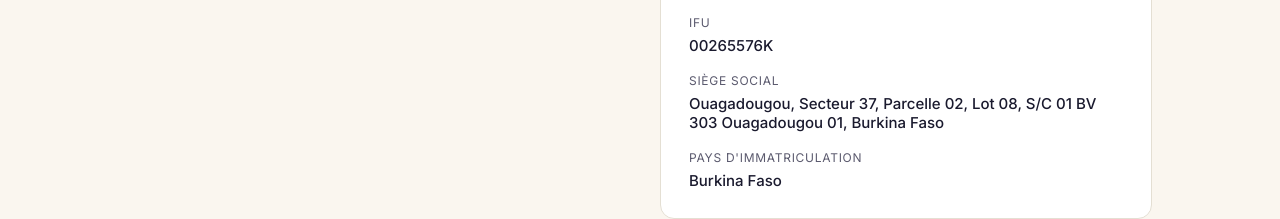
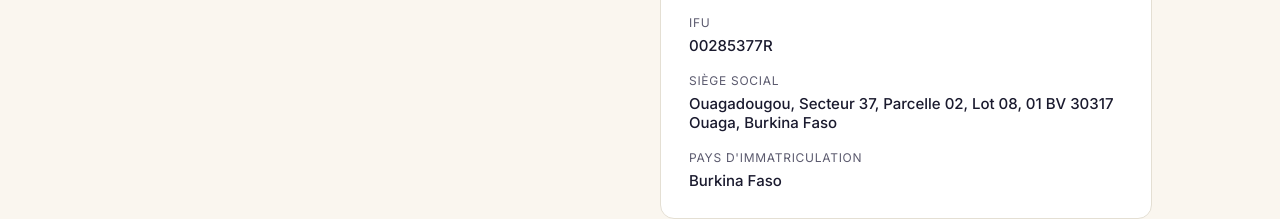
Before and after one commit to yoigor226/intsys, a plain HTML site: page index.html in a window 1280 px wide. Shown: the part 2570-2789 px from the top of the page. Drawn offline with Linux system fonts and the light colour scheme.

Commit message:
fix(legal): corrige l'IFU et le siège social avec le certificat officiel d'INTSYS
Le document précédent (IFU 00265576K) était établi au nom de "Meister
Intelligent System", une immatriculation différente. Le certificat IFU et
la déclaration M0 fournis pour INTSYS (RCCM BF-OUA-01-2025-B12-15182)
donnent l'IFU 00285377R et une adresse plus précise (01 BV 30317 Ouaga,
au lieu du numéro tronqué lu sur l'extrait RCCM photographié).

Co-Authored-By: Claude Sonnet 5 <noreply@anthropic.com>

```diff
--- a/index.html
+++ b/index.html
@@ -345,9 +345,9 @@
         <div class="k">RCCM</div>
         <div class="v">BF-OUA-01-2025-B12-15182</div>
         <div class="k">IFU</div>
-        <div class="v">00265576K</div>
+        <div class="v">00285377R</div>
         <div class="k">Siège social</div>
-        <div class="v">Ouagadougou, Secteur 37, Parcelle 02, Lot 08, S/C 01 BV 303 Ouagadougou 01, Burkina Faso</div>
+        <div class="v">Ouagadougou, Secteur 37, Parcelle 02, Lot 08, 01 BV 30317 Ouaga, Burkina Faso</div>
         <div class="k">Pays d'immatriculation</div>
         <div class="v">Burkina Faso</div>
       </div>
```
